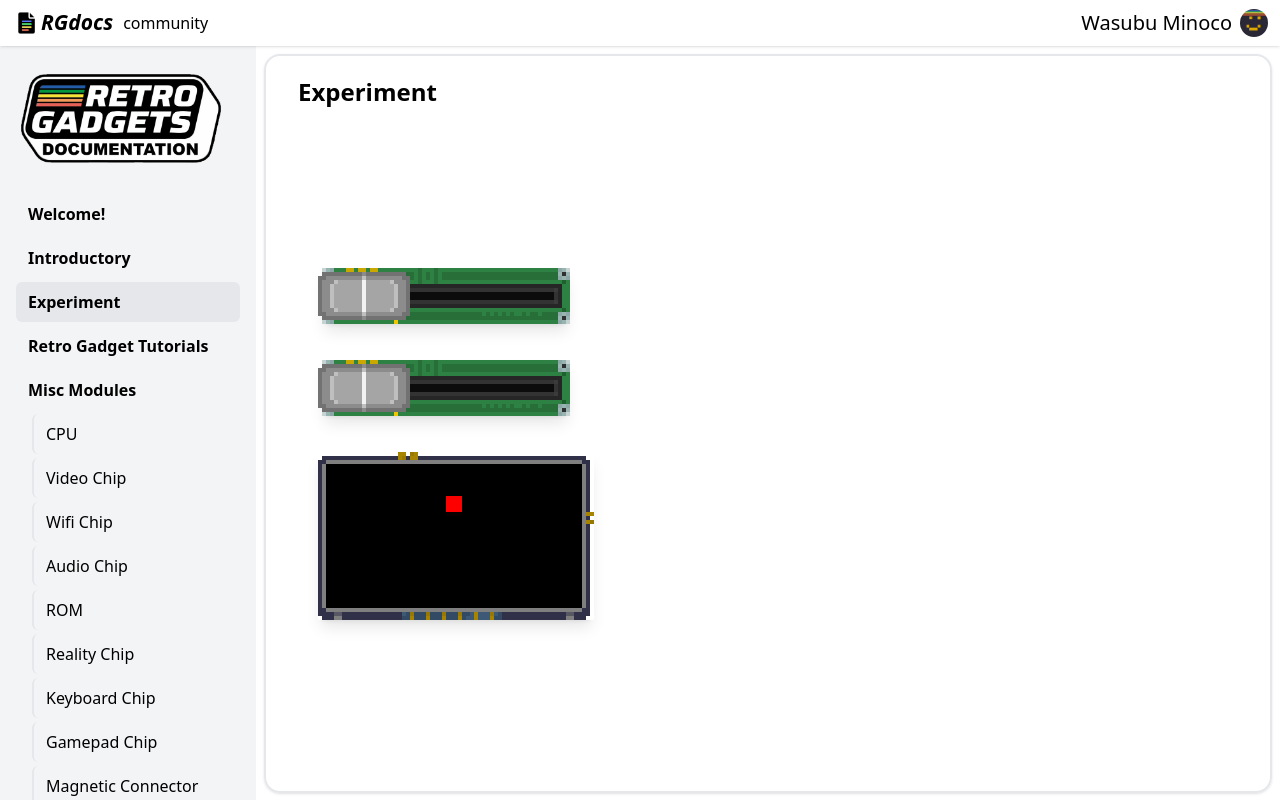
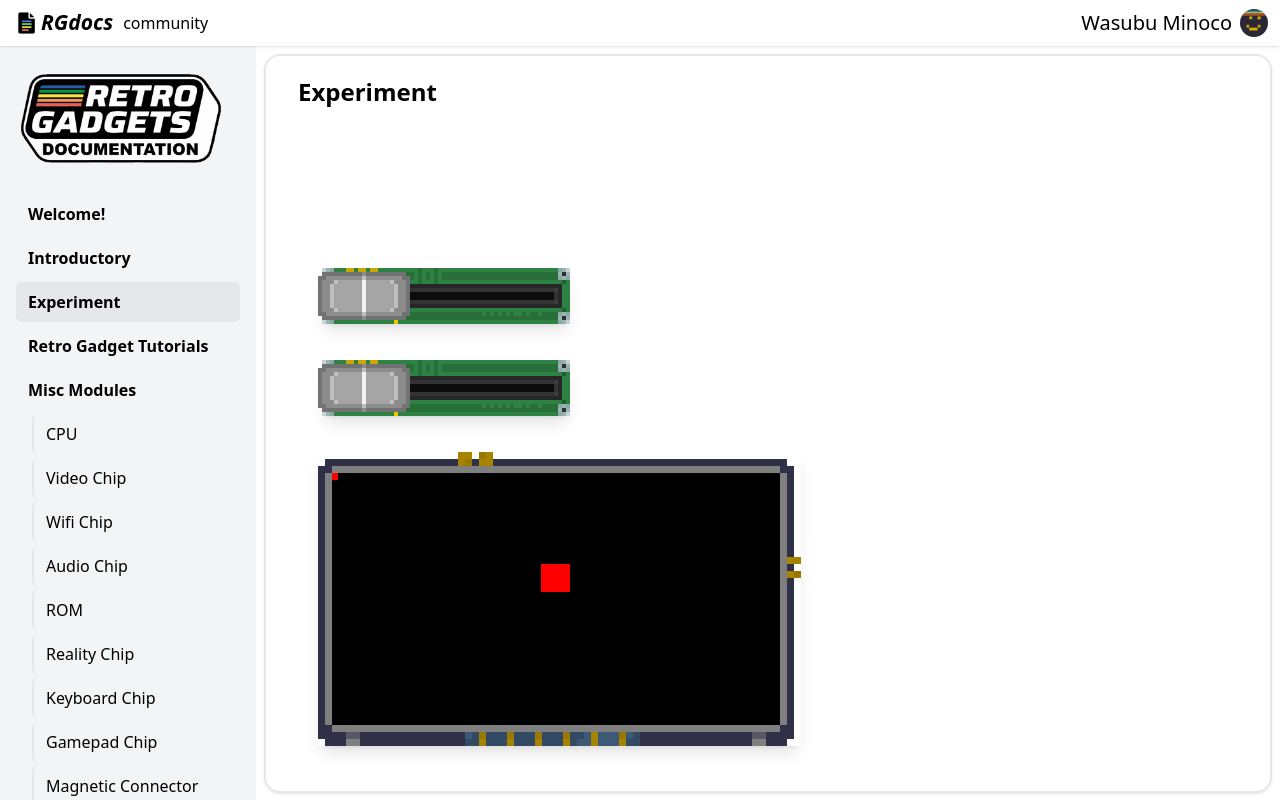
Before and after one commit to wasubu/mino-website, a React (Vite) app in the folder rgdocsBuilder/: page /rgdocs/experiment in a window 1280 px wide. Built offline with nearby package versions, Linux system fonts and the light colour scheme.

Commit message:
nice now the screen looks like one from RG it's not ghosthing or smooth with is good

```diff
--- a/rgdocsBuilder/src/components/RGmodules/RGScreen.tsx
+++ b/rgdocsBuilder/src/components/RGmodules/RGScreen.tsx
@@ -1,9 +1,9 @@
-import { useEffect, useRef, type JSX } from "react"
+import { useEffect, useRef } from "react"
 import ScreenMain64by36 from "../../assets/screenMain64by32.png"
 import ScreenFrame64by36 from "../../assets/screenFrame64by32.png"
 
 const RGScreen: React.FC<{ className?: string }> = ({ className }) => {
-    const moduleScale = 4
+    const moduleScale = 7
     const mainStyle = (`${className}
         relative`
     )
@@ -15,6 +15,7 @@ const RGScreen: React.FC<{ className?: string }> = ({ className }) => {
                 style={{ imageRendering: "pixelated", height: 42 * moduleScale }}
                 className="shadow-lg"
             />
+            <DrawCanvas scale={moduleScale}></DrawCanvas>
             <img
                 src={ScreenFrame64by36}
                 draggable={false}
@@ -24,87 +25,93 @@ const RGScreen: React.FC<{ className?: string }> = ({ className }) => {
                 }}
                 className="absolute"
             />
-            <DrawCanvas scale={moduleScale}></DrawCanvas>
-            {/* <FillScreen color="bg-blue-500" scale={moduleScale}></FillScreen>
-            <SetPixel x={64} y={0} color="bg-red-500" scale={moduleScale}></SetPixel> */}
         </div>
     )
 }
 
 function DrawCanvas({ scale }: { scale: number }) {
-    const canvasRef = useRef<HTMLCanvasElement>(null)
+    const canvasRef = useRef<HTMLCanvasElement>(null);
+    const offsetFill = 1.003 //added this cause when I fill the screen like red it won't cover up the screen so there would be a black line on the edge
 
     useEffect(() => {
-        const canvas = canvasRef.current
-        if (!canvas) return
-        const vid = canvas.getContext("2d")
-        if (!vid) return
-        canvas.width = 64
-        canvas.height = 36
-        let t = 0
-        let frameId: number
+        const canvas = canvasRef.current;
+        if (!canvas) return;
+
+        const ctx = canvas.getContext("2d");
+        if (!ctx) return;
+
+        // Base resolution
+        canvas.width = 64;
+        canvas.height = 36;
+
+        // Physical scaled CSS size
+        canvas.style.width = `${64 * scale * offsetFill}px`;
+        canvas.style.height = `${36 * scale * offsetFill}px`;
+
+        ctx.imageSmoothingEnabled = false;
+
+        let t = 0;
+        let frameId: number;
+
         const draw = () => {
-            t += 0.03
+            t += 0.01;
 
-            vid.fillStyle = "black"
-            vid.fillRect(0, 0, 64, 36)
+            ctx.fillStyle = "black";
+            ctx.fillRect(0, 0, 64, 36);
 
-            const x = 30
-            const y = Math.sin(t) * 13 + 15
+            const rawY = Math.sin(t) * 16 + 16;
 
-            vid.fillStyle = "red"
-            vid.fillRect(x, y, 4, 4)
+            ctx.fillStyle = "red";
+            drawPixelRect(ctx, 30, rawY, 4, 4);
 
-            frameId = requestAnimationFrame(draw)
-        }
-        draw()
-        return () => cancelAnimationFrame(frameId)
-    }, [])
+            drawSetPixel(ctx, 0, 0, "red")
+
+            frameId = requestAnimationFrame(draw);
+        };
+
+        draw();
+        return () => cancelAnimationFrame(frameId);
+    }, [scale]);
 
     return (
         <canvas
             ref={canvasRef}
-            className="absolute"
+            className="absolute -translate-x-px"
             style={{
                 top: 3 * scale,
                 left: 2 * scale,
-                width: 64 * scale,
-                height: 36 * scale,
-                imageRendering: "pixelated"
+                imageRendering: "pixelated",
             }}
-        >
-
-        </canvas>
-    )
+        ></canvas>
+    );
 }
 
+function drawPixelRect(
+    ctx: CanvasRenderingContext2D,
+    x: number,
+    y: number,
+    w: number,
+    h: number
+) {
+    const sx = Math.round(x);
+    const sy = Math.round(y);
+    const sw = Math.round(w);
+    const sh = Math.round(h);
 
+    ctx.fillRect(sx, sy, sw, sh);
+}
 
-// function FillScreen({ scale, color }: { scale: number; color: string }) {
-//     const screenXsize = 64
-//     const screenYsize = 36
-//     const result: JSX.Element[] = []
-//     for (let row = 0; row < screenYsize; row++) {
-//         for (let col = 0; col < screenXsize; col++) {
-//             const index = row * screenXsize + col
-//             result.push(
-//                 <SetPixel key={index} x={col} y={row} color={color} scale={scale} ></SetPixel>
-//             )
-//         }
-//     }
-//     return <>{result}</>
-// }
+function drawSetPixel(
+    ctx: CanvasRenderingContext2D,
+    x: number,
+    y: number,
+    color: string
+) {
+    const px = Math.round(x);
+    const py = Math.round(y);
 
-// function SetPixel({ x, y, color, scale }: { x: number; y: number; color: string; scale: number }) {
-//     if (y < 0 || y > 35) return null
-//     if (x < 0 || x > 63) return null
-//     const pixelStyle = `absolute ${color}`
-//     return (
-//         <div className={pixelStyle} style={{
-//             top: (y + 3) * scale, left: (x + 2) * scale, //intentional
-//             width: scale, height: scale
-//         }}> </div>
-//     )
-// }
+    ctx.fillStyle = color;
+    ctx.fillRect(px, py, 1, 1);
+}
 
 export default RGScreen
```
